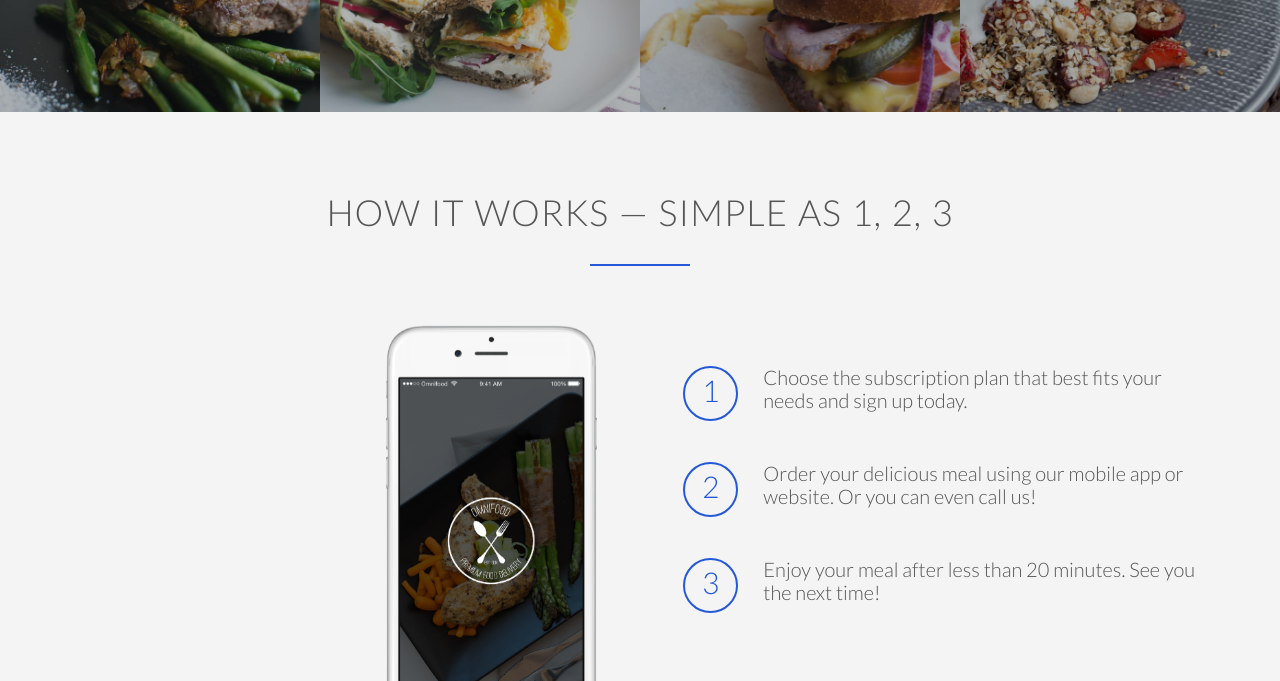
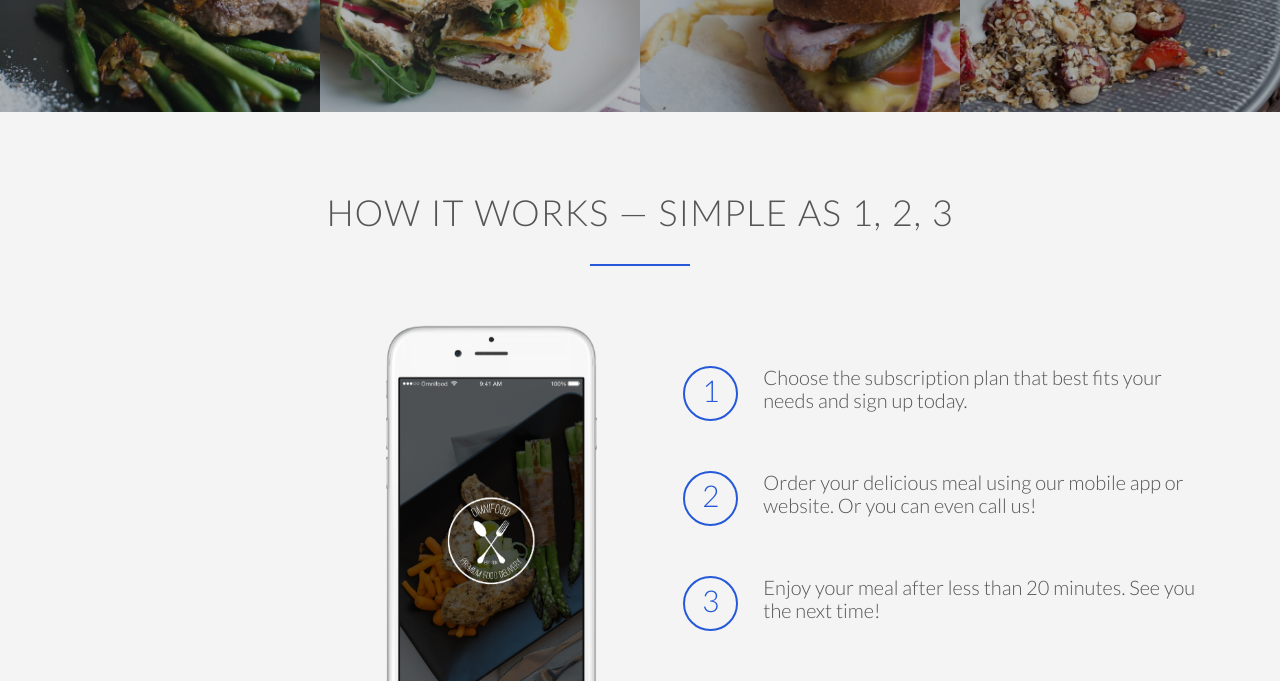
Before and after one commit to moein-karimi/responsive-real-website-without-float, a plain HTML site: page index.html in a window 1280 px wide. Shown: the part 1886-2567 px from the top of the page. Drawn offline with nearby package versions, Linux system fonts and the light colour scheme; files whose address does not match are found by name.

Commit message:
Add clearfix class

```diff
--- a/index.html
+++ b/index.html
@@ -153,21 +153,21 @@
         <img src="resources/img/app-iPhone.png" alt="Omnifood app on iPhone" class="app-screen js--wp-2" />
       </div>
       <div class="col span-1-of-2 steps-box">
-        <div class="works-step">
+        <div class="works-step clearfix">
           <div>1</div>
           <p>
             Choose the subscription plan that best fits your needs and sign up
             today.
           </p>
         </div>
-        <div class="works-step">
+        <div class="works-step clearfix">
           <div>2</div>
           <p>
             Order your delicious meal using our mobile app or website. Or you
             can even call us!
           </p>
         </div>
-        <div class="works-step">
+        <div class="works-step clearfix">
           <div>3</div>
           <p>
             Enjoy your meal after less than 20 minutes. See you the next time!
--- a/resources/css/style.css
+++ b/resources/css/style.css
@@ -28,14 +28,14 @@ body {
     overflow-x: hidden;
 }
 
-/* .clearfix {zoom: 1;}
+.clearfix {zoom: 1;}
 .clearfix:after {
     content: '.';
     clear: both;
     display: block;
     height: 0;
     visibility: hidden;
-} */
+}
 
 /* ----------------------------------------------- */
 /* REUSABLE COMPONENTS */
```
